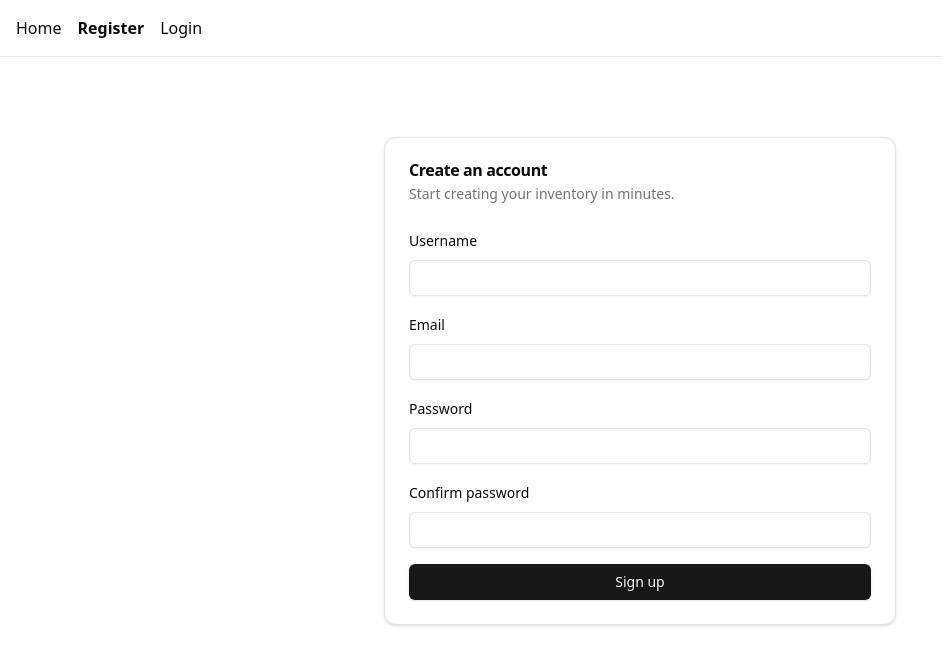
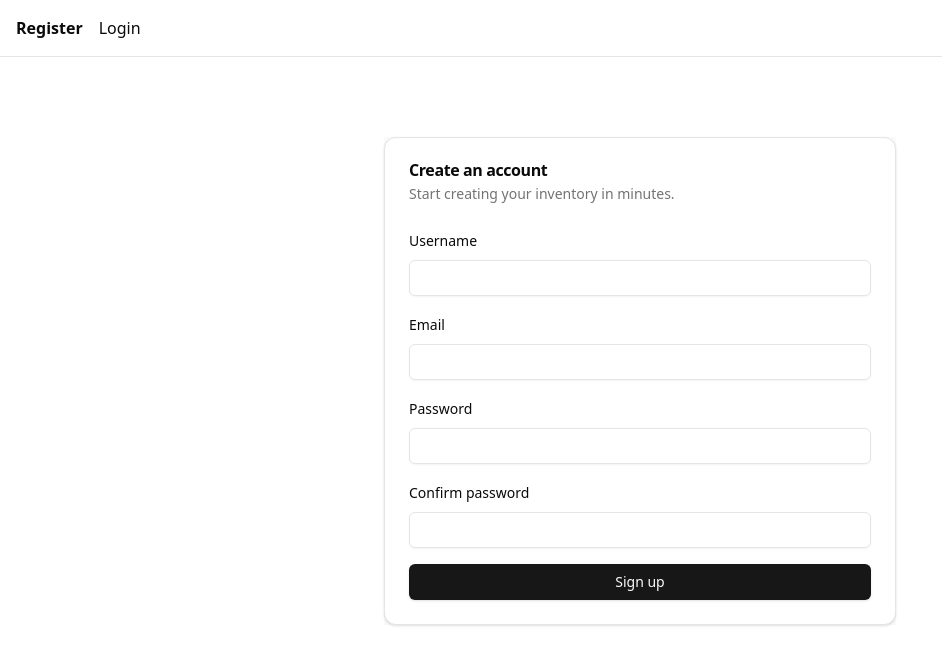
Before and after one commit to parradam/personal-inventory, a React (Vite) app in the folder frontend/frontend/: page /register in a window 1280 px wide. Shown: the top 664 px of the page, without its empty margins (0-942 px from the left). Built offline with nearby package versions, Linux system fonts and the light colour scheme; no server answers.

Commit message:
Ensure root redirects to ItemList when logged in

```diff
--- a/frontend/frontend/src/routes/__root.tsx
+++ b/frontend/frontend/src/routes/__root.tsx
@@ -12,9 +12,6 @@ export const Route = createRootRoute({
         <div className="flex flex-col min-h-screen">
           <div className="p-4 flex justify-between items-center">
             <div className="flex gap-4">
-              <Link to="/" className="[&.active]:font-bold">
-                Home
-              </Link>
               <NotAuthWrapper>
                 <Link to="/register" className="[&.active]:font-bold">
                   Register
--- a/frontend/frontend/src/routes/index.lazy.tsx
+++ b/frontend/frontend/src/routes/index.lazy.tsx
@@ -1,5 +1,5 @@
-import { createLazyFileRoute } from '@tanstack/react-router';
+import { createLazyFileRoute, Navigate } from '@tanstack/react-router';
 
 export const Route = createLazyFileRoute('/')({
-  component: () => <div></div>,
+  component: () => <Navigate to="/items" />,
 });
```
